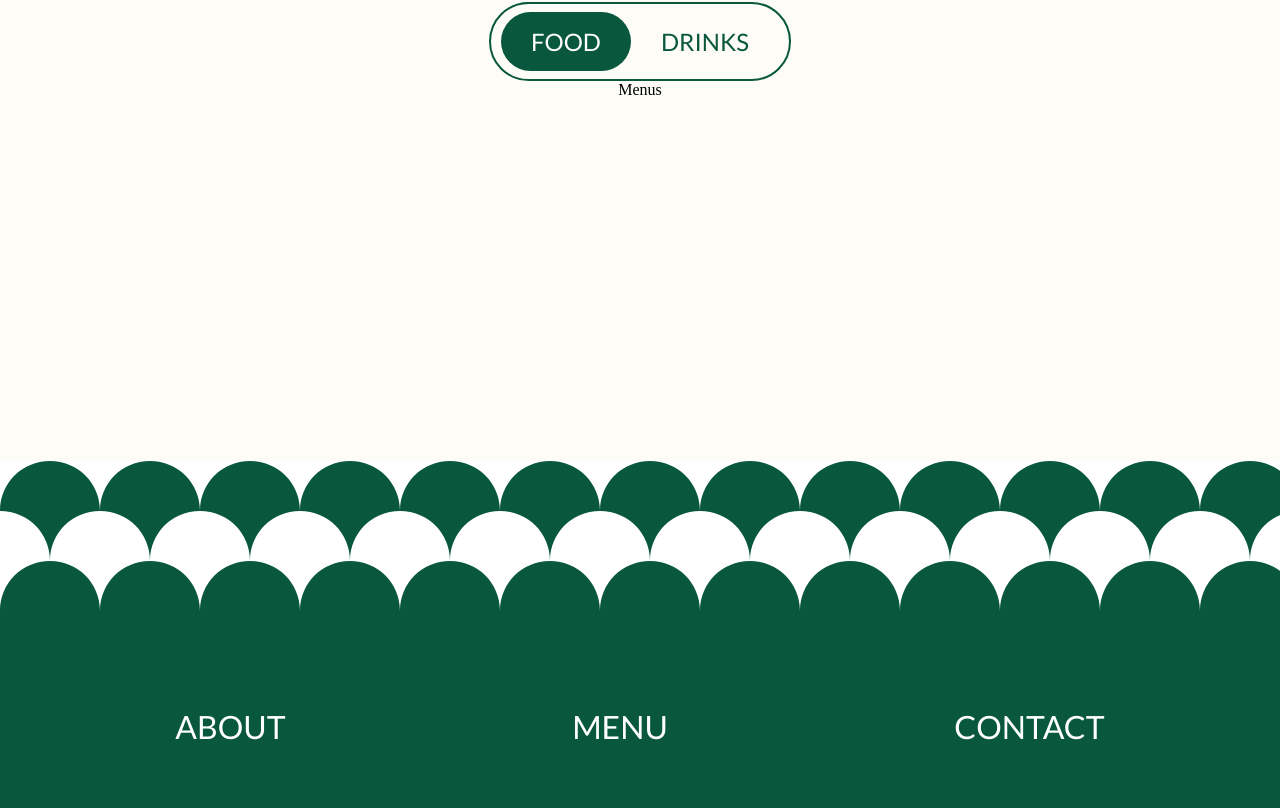
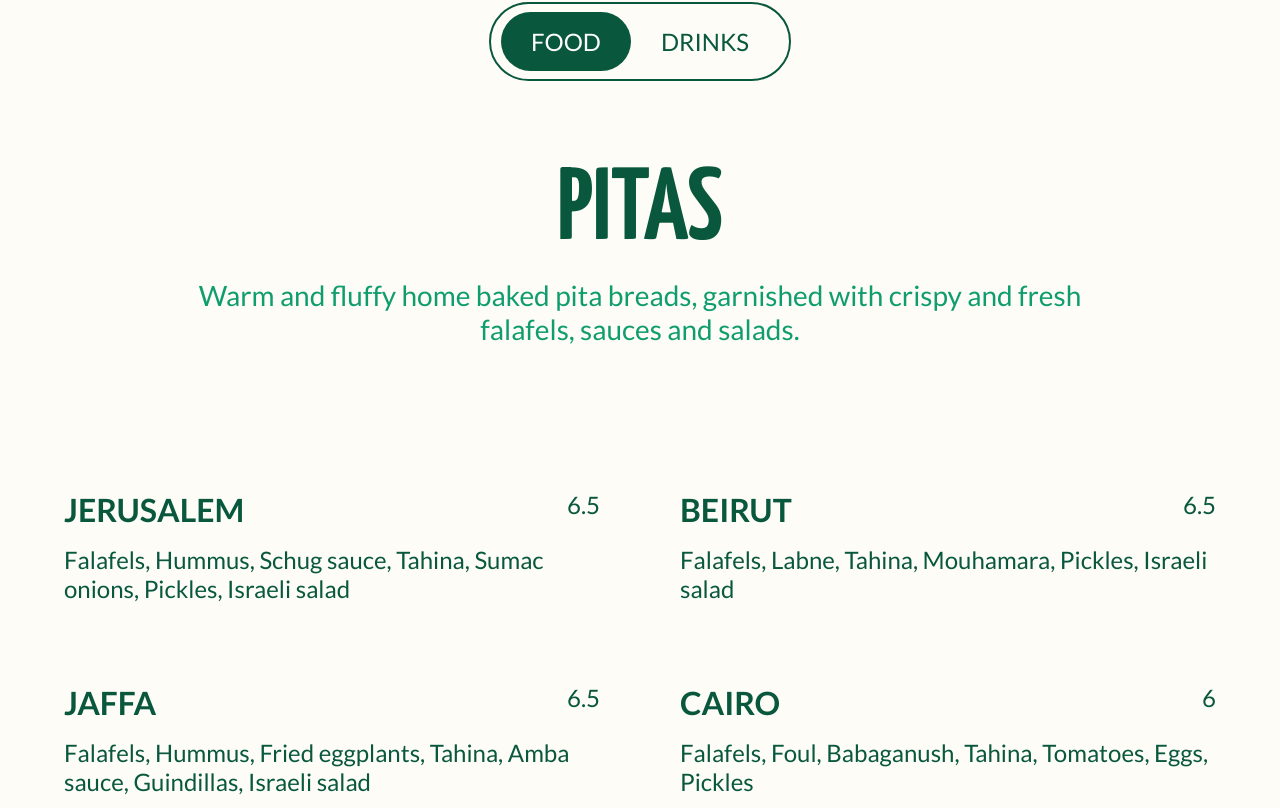
Before and after one commit to Arnotts33/massa, a React (Vite) app: page /menu in a window 1280 px wide. Shown: the part 684-1492 px from the top of the page. Built offline with nearby package versions, Linux system fonts and the light colour scheme; a web font is replaced by a local one.

Commit message:
Implemented pita menu in Food component

```diff
--- a/src/components/pages/Menu.jsx
+++ b/src/components/pages/Menu.jsx
@@ -1,3 +1,5 @@
+import Drinks from "../ui/Drinks";
+import Food from "../ui/Food";
 import Footer from "../ui/Footer";
 import Navbar from "../ui/Navbar";
 import styles from "./Menu.module.css";
@@ -24,7 +26,8 @@ function Menu() {
 					</div>
 				</section>
 				<section className={styles.menu__section}>
-					<h2>Menus</h2>
+					<Food />
+					{/* <Drinks /> */}
 				</section>
 			</main>
 			<Footer />
--- a/src/components/pages/Menu.module.css
+++ b/src/components/pages/Menu.module.css
@@ -1,11 +1,8 @@
 .menuMain {
 	margin-top: 5rem;
-	height: 50vw;
 	display: flex;
 	flex-direction: column;
-	/* justify-content: center; */
 	align-items: center;
-	min-height: 100vh;
 }
 
 .menuMain__title {
@@ -63,3 +60,7 @@
 	background-color: var(--primary-color);
 	color: white;
 }
+
+.menu__section {
+	min-height: 100vh;
+}
--- a/src/components/ui/Food.jsx
+++ b/src/components/ui/Food.jsx
@@ -1,9 +1,29 @@
 import styles from "./Food.module.css";
+import menu from "../../../data";
 
 function Food() {
 	return (
 		<div className={styles.food_menu__container}>
-			<h1>Food Menu</h1>
+			<div className={styles.menu_title}>
+				<h1>Pitas</h1>
+				<p>
+					Warm and fluffy home baked pita breads, garnished with
+					crispy and fresh falafels, sauces and salads.
+				</p>
+			</div>
+			<div className={styles.menu}>
+				{menu.map((item) => (
+					<div className={styles.menu_item} key={item.name}>
+						<div className={styles.menu_item_header}>
+							<h2>{item.name}</h2>
+							<p>{item.price}</p>
+						</div>
+						<div className={styles.menu_item_body}>
+							<p>{item.ingredients}</p>
+						</div>
+					</div>
+				))}
+			</div>
 		</div>
 	);
 }
--- a/src/components/ui/Food.module.css
+++ b/src/components/ui/Food.module.css
@@ -0,0 +1,71 @@
+.food_menu__container {
+	display: flex;
+	flex-wrap: wrap;
+	justify-content: center;
+	margin-top: 5rem;
+}
+
+.menu_title {
+	text-align: center;
+	display: flex;
+	flex-direction: column;
+	align-items: center;
+	gap: 1rem;
+}
+
+.menu_title h1 {
+	font-family: var(--ff-yanone-sans);
+	color: var(--primary-color);
+	font-weight: 700;
+	text-transform: uppercase;
+	font-size: clamp(2rem, 8vw, 7.5rem);
+}
+
+.menu_title p {
+	font-family: var(--ff-lato-sans);
+	color: var(--primary-color-light);
+	font-size: clamp(1rem, 2.25vw, 1.75rem);
+	width: 80%;
+}
+
+.menu {
+	margin-top: 5rem;
+	display: grid;
+	grid-template-columns: repeat(2, 1fr);
+	grid-gap: 5rem;
+	padding: 4rem;
+}
+
+.menu_item_header {
+	display: flex;
+	justify-content: space-between;
+}
+
+.menu_item_header h2 {
+	font-family: var(--ff-lato-sans);
+	color: var(--primary-color);
+	font-weight: 600;
+	text-transform: uppercase;
+	font-size: clamp(1.5rem, 3vw, 2rem);
+}
+
+.menu_item_header p {
+	font-family: var(--ff-lato-sans);
+	color: var(--primary-color);
+	font-size: clamp(1rem, 2vw, 1.5rem);
+}
+
+.menu_item_body {
+	margin-top: 1rem;
+	font-family: var(--ff-lato-sans);
+	color: var(--primary-color);
+	font-size: clamp(1rem, 2vw, 1.5rem);
+	font-weight: 400;
+}
+
+/* Media Queries */
+@media screen and (max-width: 540px) {
+	.menu {
+		grid-template-columns: 1fr;
+	}
+}
--- a/src/styles/variables.css
+++ b/src/styles/variables.css
@@ -9,6 +9,7 @@
 	--ff-lato-sans: "Lato", sans-serif;
 	--ff-yanone-sans: "Yanone Kaffeesatz", sans-serif;
 
-	--primary-color: #09583e;
+	--primary-color: hsl(160, 81%, 19%);
+	--primary-color-light: hsl(160, 81%, 34%);
 	--secondary-color: hsl(26, 43%, 32%);
 }
```
